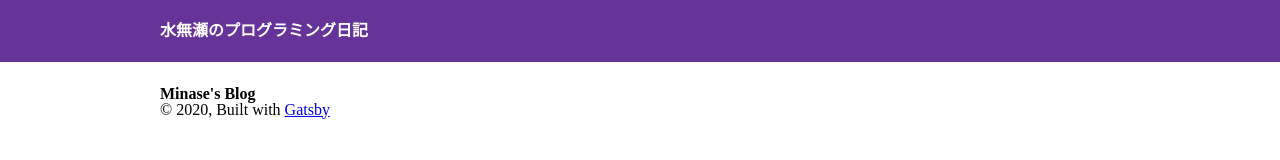
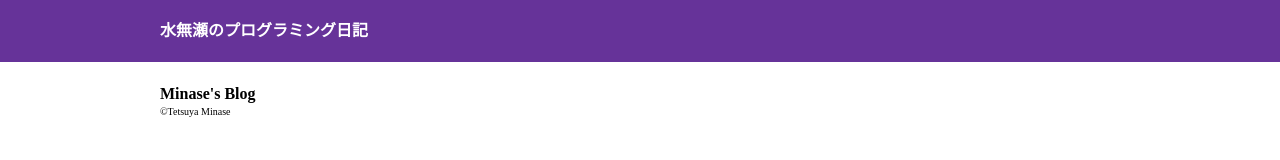
Before and after one commit to Tetsuya-Minase/Tetsuya-Minase.github.io, a Gatsby site: page / in a window 1280 px wide. Built offline with nearby package versions, Linux system fonts and the light colour scheme; Gatsby itself is replaced by a stand-in of ours.

Commit message:
feat: feat copyright and small atoms⚛️ feat: use atoms in layout components🐔 feat: add styled-components.📚

```diff
--- a/package.json
+++ b/package.json
@@ -27,7 +27,9 @@
     "@types/react": "^16.9.23",
     "@types/react-dom": "^16.9.5",
     "@types/react-helmet": "^5.0.15",
+    "@types/styled-components": "^5.0.1",
     "prettier": "^1.19.1",
+    "styled-components": "^5.0.1",
     "ts-node": "^8.6.2"
   },
   "keywords": [
--- /dev/null
+++ b/src/atoms/small.tsx
@@ -0,0 +1,11 @@
+import React from 'react'
+import styled from 'styled-components'
+
+export type Props = {
+  text: string
+}
+
+const _small = styled.small`
+  font-size: 10px;
+`
+export const Small: React.FC<Props> = props => <_small>{props.text}</_small>
--- /dev/null
+++ b/src/components/copyright.tsx
@@ -0,0 +1,15 @@
+import React from 'react'
+import styled from 'styled-components'
+import { Small } from '../atoms/small'
+
+export type Props = {
+  copyright: string
+}
+
+const _footer = styled.footer``
+
+export const Copyright: React.FC<Props> = ({ copyright }) => (
+  <_footer>
+    <Small text={copyright} />
+  </_footer>
+)
--- a/src/components/layout.tsx
+++ b/src/components/layout.tsx
@@ -5,6 +5,7 @@ import { useStaticQuery, graphql } from 'gatsby'
 import Header from './header'
 import './layout.css'
 import { SiteTitleQuery } from '../../types/graphql-types'
+import { Copyright } from './copyright'
 
 export const layoutQuery = graphql`
   query SiteTitle {
@@ -30,11 +31,7 @@ const Layout: React.FC = ({ children }) => {
         }}
       >
         <main>{children}</main>
-        <footer>
-          © {new Date().getFullYear()}, Built with
-          {` `}
-          <a href="https://www.gatsbyjs.org">Gatsby</a>
-        </footer>
+        <Copyright copyright="©Tetsuya Minase" />
       </div>
     </>
   )
```
Also changed, not shown: 1 other file.
